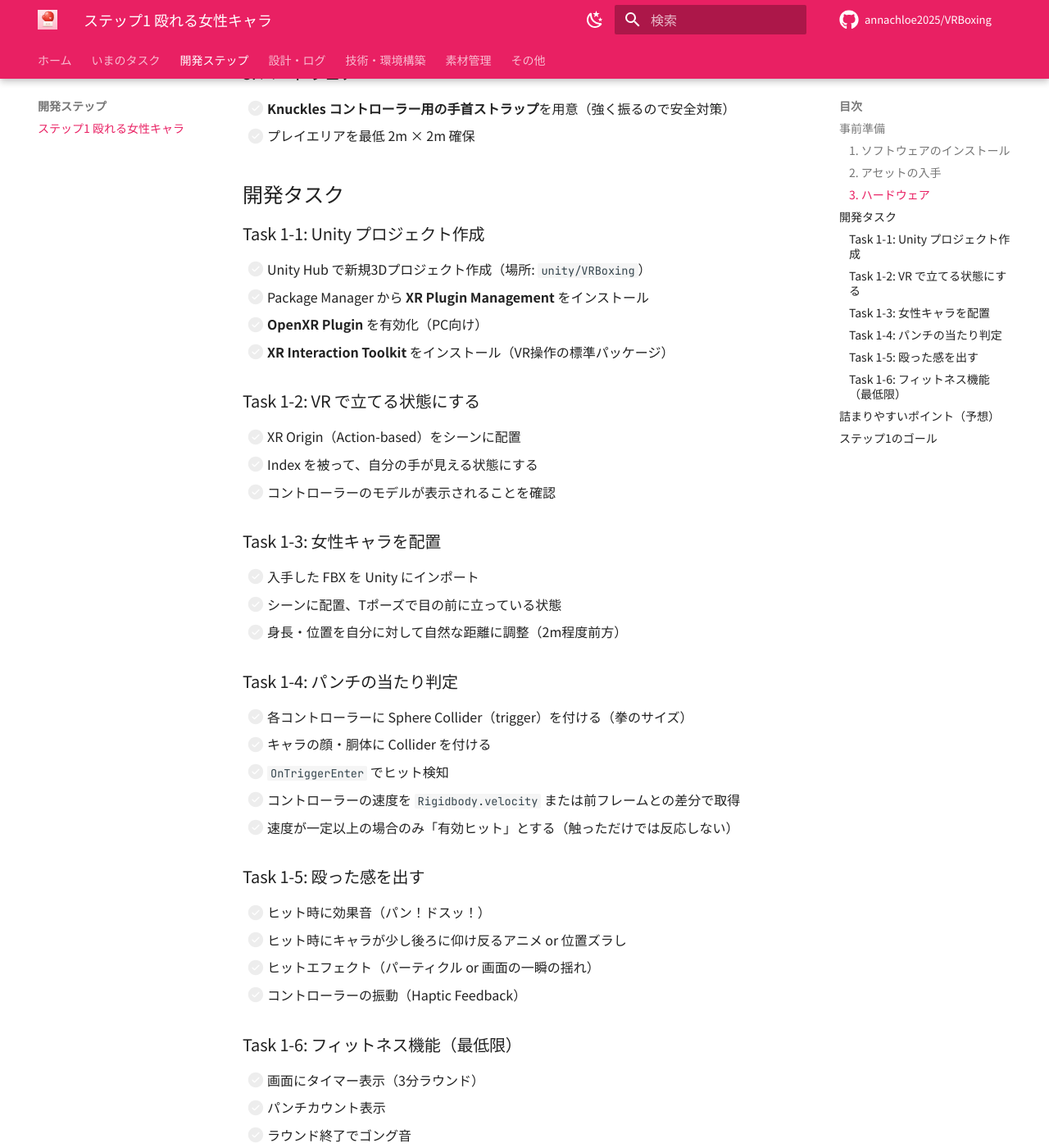
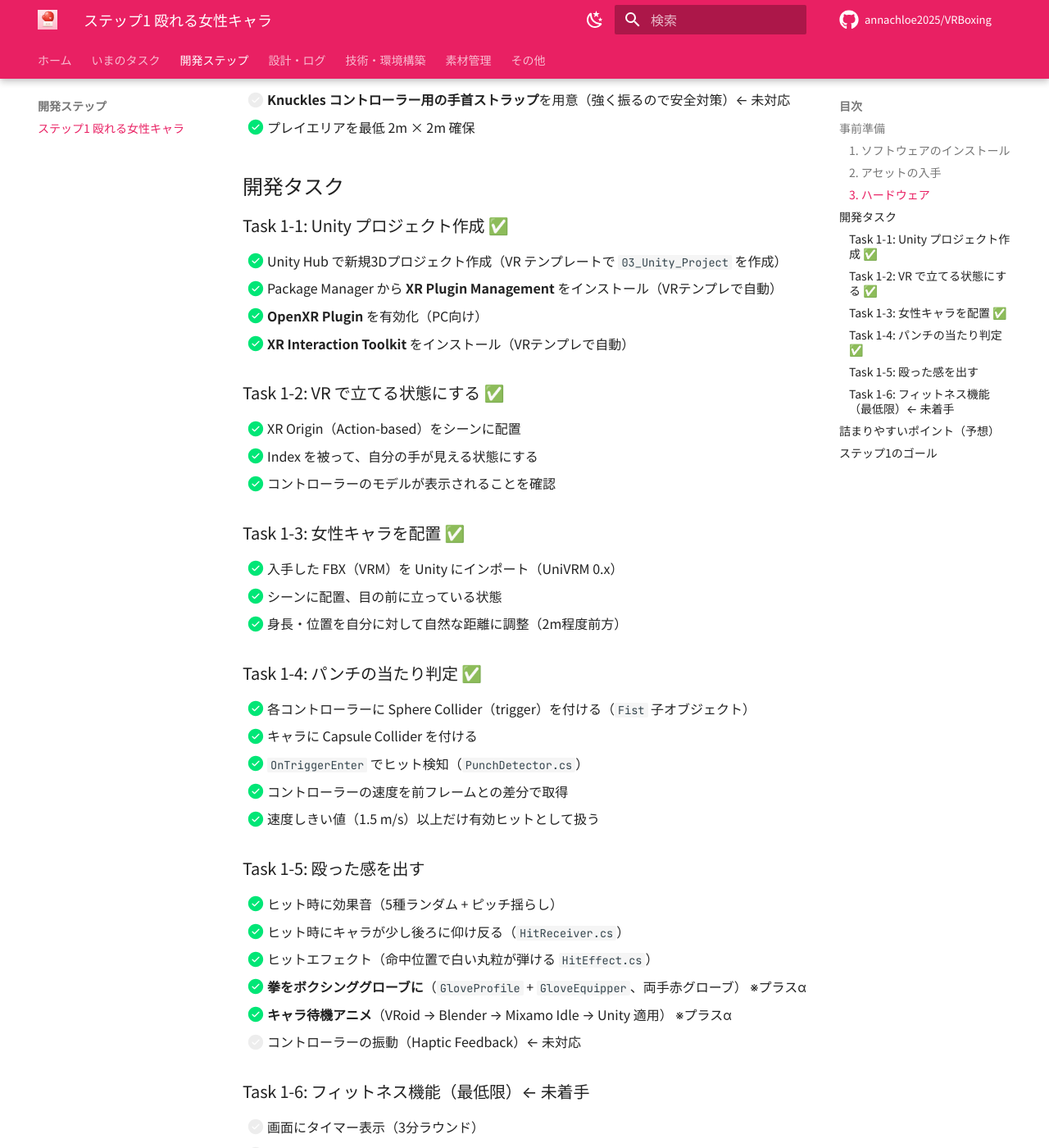
Before and after one commit to annachloe2025/VRBoxing, an MkDocs documentation site: the page built from docs/steps/step1.md, in a window 1280 px wide and 1400 px high, scrolled down 892 px. Shown: the whole window at 82% size. Built offline with MkDocs 1.6.1 and Material for MkDocs 9.7.7, drawn with Linux system fonts in a browser that asks for light colours; comment, search, counter and statistics services are not loaded; some of the changed text lies outside the part shown.

Commit message:
Update docs

```diff
--- a/docs/steps/step1.md
+++ b/docs/steps/step1.md
@@ -7,67 +7,70 @@
     **期間の目安**: 2週間（週末ベース）
     **完成判定**: 1分間殴り続けると息が切れる。つまり「フィットネスとして機能する」。
 
+!!! success "ステータス: ステップ1の主要部は完了（2026-04-24達成）"
+
+    女性キャラを VR で殴って音・のけぞり・ヒットエフェクト・グローブまで揃った状態。
+    残タスクは **Task 1-6（フィットネス UI）** と **Task 1-5 の Haptic Feedback** のみ。
+
 ## 事前準備
 
 ### 1. ソフトウェアのインストール
 
-- [ ] **Unity Hub** をインストール（<https://unity.com/download>）
-- [ ] **Unity エディタ（LTS版）** をインストール
-    - 2022.3 LTS か 6000 LTS を推奨
-    - インストール時に「Windows Build Support」をチェック
-- [ ] **Visual Studio Community**（C# 書くため、Unityインストーラーから一緒に入れられる）
-- [ ] **SteamVR** が入っていることを確認（Valve Index用）
-- [ ] **Git**（バージョン管理、後で効いてくる）
+- [x] **Unity Hub** をインストール（<https://unity.com/download>）
+- [x] **Unity エディタ（LTS版）** をインストール（2022.3.62f1 LTS 採用）
+- [x] **Visual Studio Community**（C# 書くため、Unityインストーラーから一緒に入れられる）
+- [x] **SteamVR** が入っていることを確認（Valve Index用）
+- [x] **Git**（バージョン管理、後で効いてくる）
 
 ### 2. アセットの入手
 
-- [ ] **VRoid Studio** または **Mixamo** で女性キャラを用意
-    - VRoid Studio: <https://vroid.com/studio> （アニメ調、カスタマイズ自由）
-    - Mixamo: <https://www.mixamo.com/> （リアル調、Adobe無料アカウント）
-- [ ] ボクシング用の T ポーズ状態で FBX 出力できるようにしておく
+- [x] **VRoid Studio** または **Mixamo** で女性キャラを用意（VRoid Studio で作成 → VRM）
+- [x] ボクシング用の T ポーズ状態で FBX 出力できるようにしておく
 
 ### 3. ハードウェア
 
-- [ ] **Knuckles コントローラー用の手首ストラップ**を用意（強く振るので安全対策）
-- [ ] プレイエリアを最低 2m × 2m 確保
+- [ ] **Knuckles コントローラー用の手首ストラップ**を用意（強く振るので安全対策）← 未対応
+- [x] プレイエリアを最低 2m × 2m 確保
 
 ## 開発タスク
 
-### Task 1-1: Unity プロジェクト作成
+### Task 1-1: Unity プロジェクト作成 ✅
 
-- [ ] Unity Hub で新規3Dプロジェクト作成（場所: `unity/VRBoxing`）
-- [ ] Package Manager から **XR Plugin Management** をインストール
-- [ ] **OpenXR Plugin** を有効化（PC向け）
-- [ ] **XR Interaction Toolkit** をインストール（VR操作の標準パッケージ）
+- [x] Unity Hub で新規3Dプロジェクト作成（VR テンプレートで `03_Unity_Project` を作成）
+- [x] Package Manager から **XR Plugin Management** をインストール（VRテンプレで自動）
+- [x] **OpenXR Plugin** を有効化（PC向け）
+- [x] **XR Interaction Toolkit** をインストール（VRテンプレで自動）
 
-### Task 1-2: VR で立てる状態にする
+### Task 1-2: VR で立てる状態にする ✅
 
-- [ ] XR Origin（Action-based）をシーンに配置
-- [ ] Index を被って、自分の手が見える状態にする
-- [ ] コントローラーのモデルが表示されることを確認
+- [x] XR Origin（Action-based）をシーンに配置
+- [x] Index を被って、自分の手が見える状態にする
+- [x] コントローラーのモデルが表示されることを確認
 
-### Task 1-3: 女性キャラを配置
+### Task 1-3: 女性キャラを配置 ✅
 
-- [ ] 入手した FBX を Unity にインポート
-- [ ] シーンに配置、Tポーズで目の前に立っている状態
-- [ ] 身長・位置を自分に対して自然な距離に調整（2m程度前方）
+- [x] 入手した FBX（VRM）を Unity にインポート（UniVRM 0.x）
+- [x] シーンに配置、目の前に立っている状態
+- [x] 身長・位置を自分に対して自然な距離に調整（2m程度前方）
 
-### Task 1-4: パンチの当たり判定
+### Task 1-4: パンチの当たり判定 ✅
 
-- [ ] 各コントローラーに Sphere Collider（trigger）を付ける（拳のサイズ）
-- [ ] キャラの顔・胴体に Collider を付ける
-- [ ] `OnTriggerEnter` でヒット検知
-- [ ] コントローラーの速度を `Rigidbody.velocity` または前フレームとの差分で取得
-- [ ] 速度が一定以上の場合のみ「有効ヒット」とする（触っただけでは反応しない）
+- [x] 各コントローラーに Sphere Collider（trigger）を付ける（`Fist` 子オブジェクト）
+- [x] キャラに Capsule Collider を付ける
+- [x] `OnTriggerEnter` でヒット検知（`PunchDetector.cs`）
+- [x] コントローラーの速度を前フレームとの差分で取得
+- [x] 速度しきい値（1.5 m/s）以上だけ有効ヒットとして扱う
 
 ### Task 1-5: 殴った感を出す
 
-- [ ] ヒット時に効果音（パン！ドスッ！）
-- [ ] ヒット時にキャラが少し後ろに仰け反るアニメ or 位置ズラし
-- [ ] ヒットエフェクト（パーティクル or 画面の一瞬の揺れ）
-- [ ] コントローラーの振動（Haptic Feedback）
+- [x] ヒット時に効果音（5種ランダム + ピッチ揺らし）
+- [x] ヒット時にキャラが少し後ろに仰け反る（`HitReceiver.cs`）
+- [x] ヒットエフェクト（命中位置で白い丸粒が弾ける `HitEffect.cs`）
+- [x] **拳をボクシンググローブに**（`GloveProfile` + `GloveEquipper`、両手赤グローブ） ※プラスα
+- [x] **キャラ待機アニメ**（VRoid → Blender → Mixamo Idle → Unity 適用） ※プラスα
+- [ ] コントローラーの振動（Haptic Feedback）← 未対応
 
-### Task 1-6: フィットネス機能（最低限）
+### Task 1-6: フィットネス機能（最低限）← 未着手
 
 - [ ] 画面にタイマー表示（3分ラウンド）
 - [ ] パンチカウント表示
```
Also changed, not shown: docs/index.md (+3 -3 lines), docs/tasks.md (+4 -4 lines).
